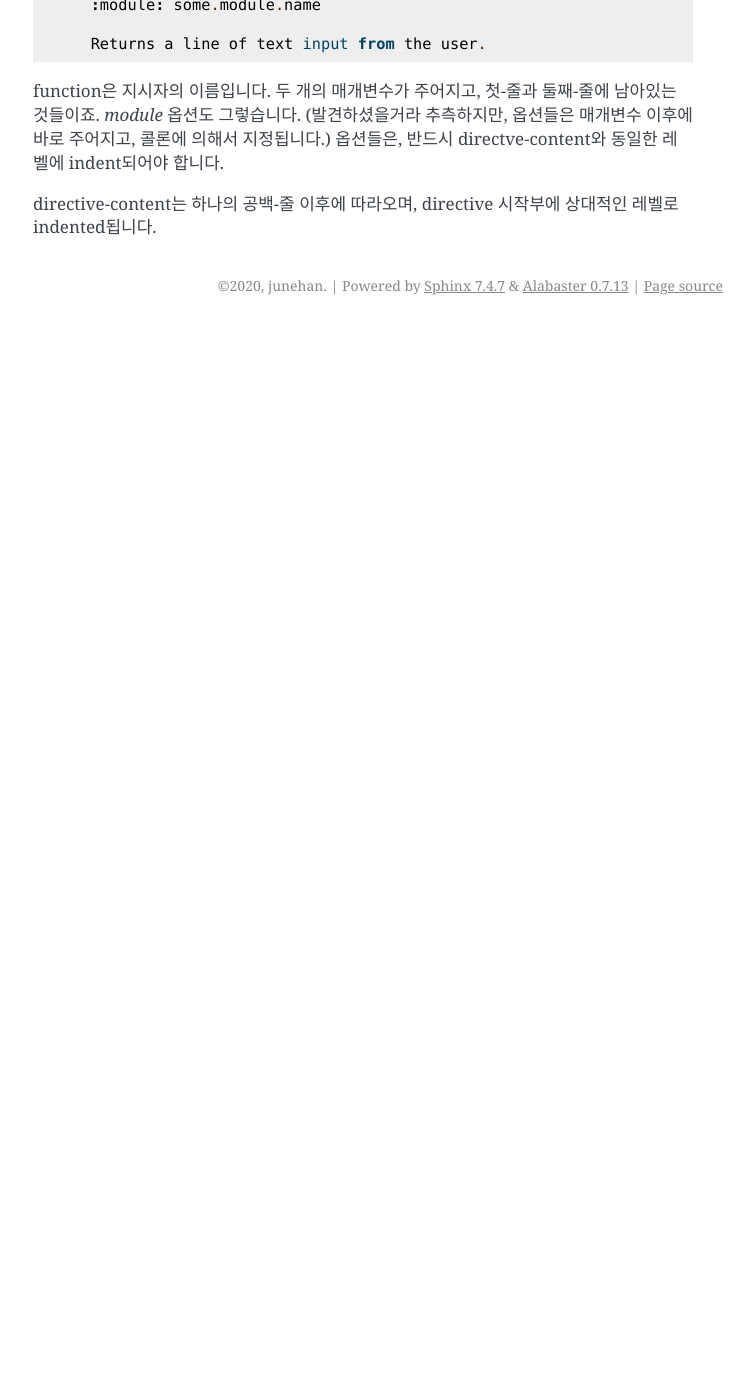
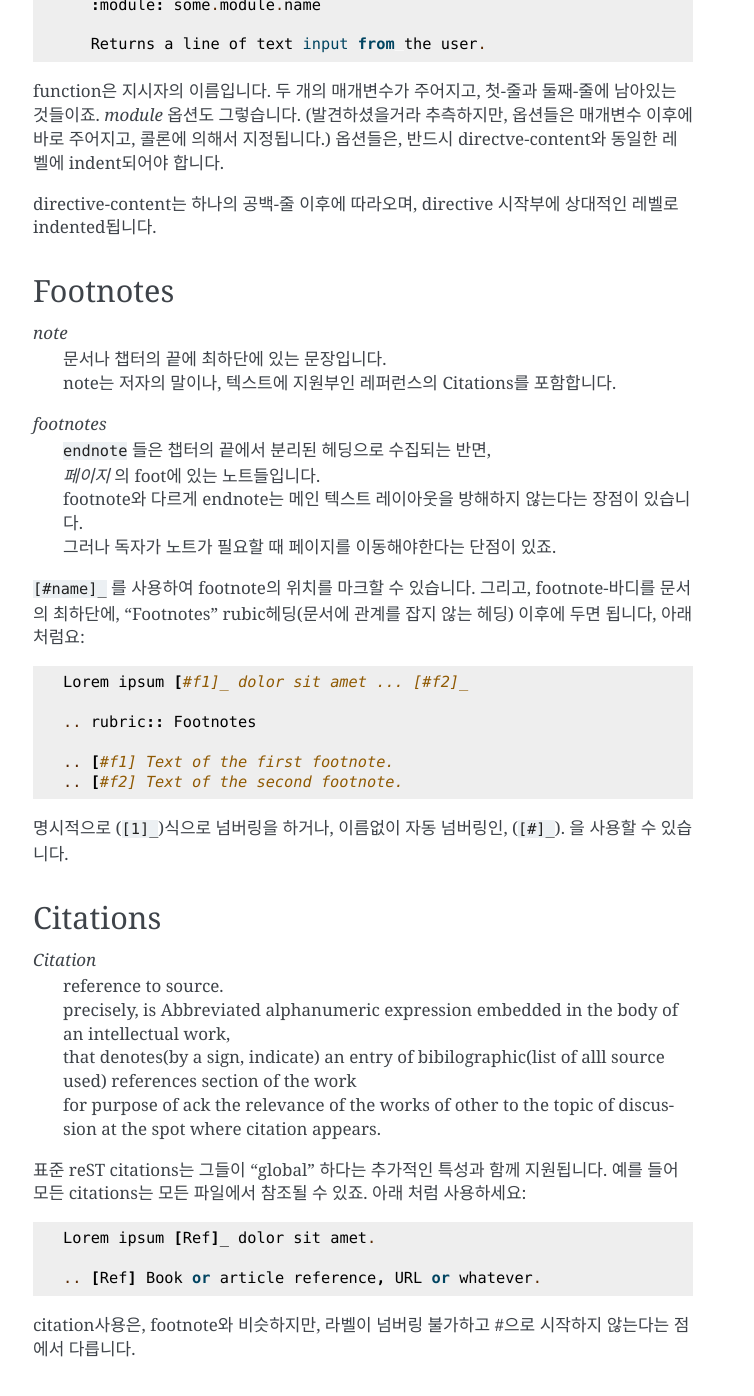
Before and after one commit to junehan-dev/doc, a Sphinx documentation site: the page built from docs/source/rst/primer.rst, in a window 1280 px wide and 1400 px high, scrolled down 3182 px. Shown: the top 1396 px of the window, without its empty margins (387-1141 px from the left). Built offline with Sphinx 7.4.7, drawn with Linux system fonts in a browser that asks for light colours; before the commit the page ends 3507 px from its top, so only the background shows below that; some of the changed text lies outside the part shown.

Commit message:
spinx/rst/primer/citaitions

```diff
--- a/docs/source/rst/primer.rst
+++ b/docs/source/rst/primer.rst
@@ -3,7 +3,7 @@ Primer
 
 This is bried introduction to rst concepts and syntax,
 intended to provide authors with enough information to author
-documents productivly. reST는 단순하고, 화려하지 않은 마크업 언어로 설계 되었기 때문에, 오래 걸리진 않을 겁니다.
+documents productivly. reST는 단순하고, 화려하지 않은 마크업 언어로 설계되었기 때문에, 오래 걸리진 않을 겁니다.
 
 Paragraphs
 ----------
@@ -142,3 +142,48 @@ function은 지시자의 이름입니다. 두 개의 매개변수가 주어지
 옵션들은, 반드시 directve-content와 동일한 레벨에 indent되어야 합니다.
 
 directive-content는 하나의 공백-줄 이후에 따라오며, directive 시작부에 상대적인 레벨로 indented됩니다.
+
+Footnotes
+---------
+
+*note*
+   | 문서나 챕터의 끝에 최하단에 있는 문장입니다.
+   | note는 저자의 말이나, 텍스트에 지원부인 레퍼런스의 Citations를 포함합니다.
+
+*footnotes*
+   | ``endnote`` 들은 챕터의 끝에서 분리된 헤딩으로 수집되는 반면,
+   | *페이지* 의 foot에 있는 노트들입니다.
+   | footnote와 다르게 endnote는 메인 텍스트 레이아웃을 방해하지 않는다는 장점이 있습니다.
+   | 그러나 독자가 노트가 필요할 때 페이지를 이동해야한다는 단점이 있죠.
+
+``[#name]_`` 를 사용하여 footnote의 위치를 마크할 수 있습니다.
+그리고, footnote-바디를 문서의 최하단에, "Footnotes" rubic헤딩(문서에 관계를 잡지 않는 헤딩) 이후에 두면 됩니다, 아래처럼요::
+
+   Lorem ipsum [#f1]_ dolor sit amet ... [#f2]_
+
+   .. rubric:: Footnotes
+
+   .. [#f1] Text of the first footnote.
+   .. [#f2] Text of the second footnote.
+
+명시적으로 (``[1]_``)식으로 넘버링을 하거나, 이름없이 자동 넘버링인, (``[#]_``). 을 사용할 수 있습니다.
+
+
+Citations
+---------
+
+*Citation*
+   | reference to source.
+   | precisely, is Abbreviated alphanumeric expression embedded in the body of an intellectual work,
+   | that denotes(by a sign, indicate) an entry of bibilographic(list of alll source used) references section of the work
+   | for purpose of ack the relevance of the works of other to the topic of discussion at the spot where citation appears.
+
+표준 reST citations는 그들이 "global" 하다는 추가적인 특성과 함께 지원됩니다.
+예를 들어 모든 citations는 모든 파일에서 참조될 수 있죠.
+아래 처럼 사용하세요::
+
+   Lorem ipsum [Ref]_ dolor sit amet.
+
+   .. [Ref] Book or article reference, URL or whatever.
+
+citation사용은, footnote와 비슷하지만, 라벨이 넘버링 불가하고 #으로 시작하지 않는다는 점에서 다릅니다.
```
